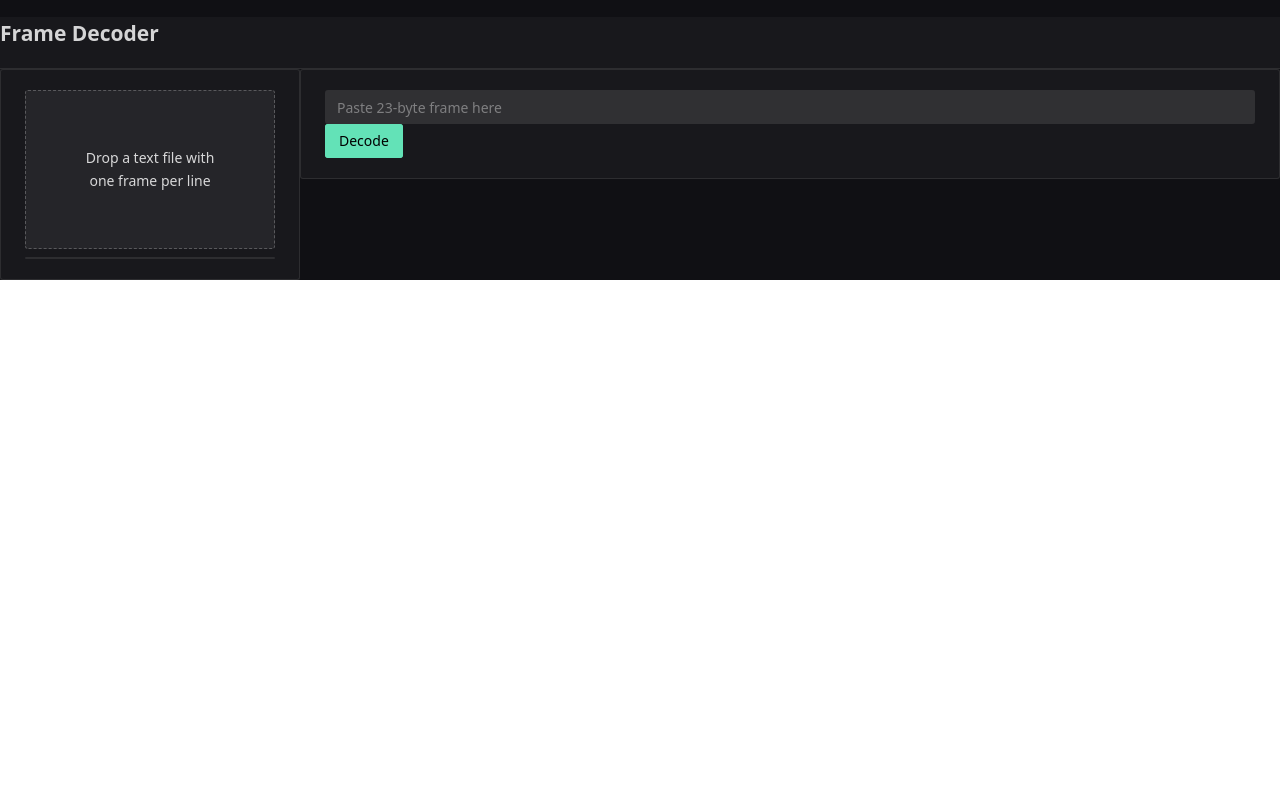
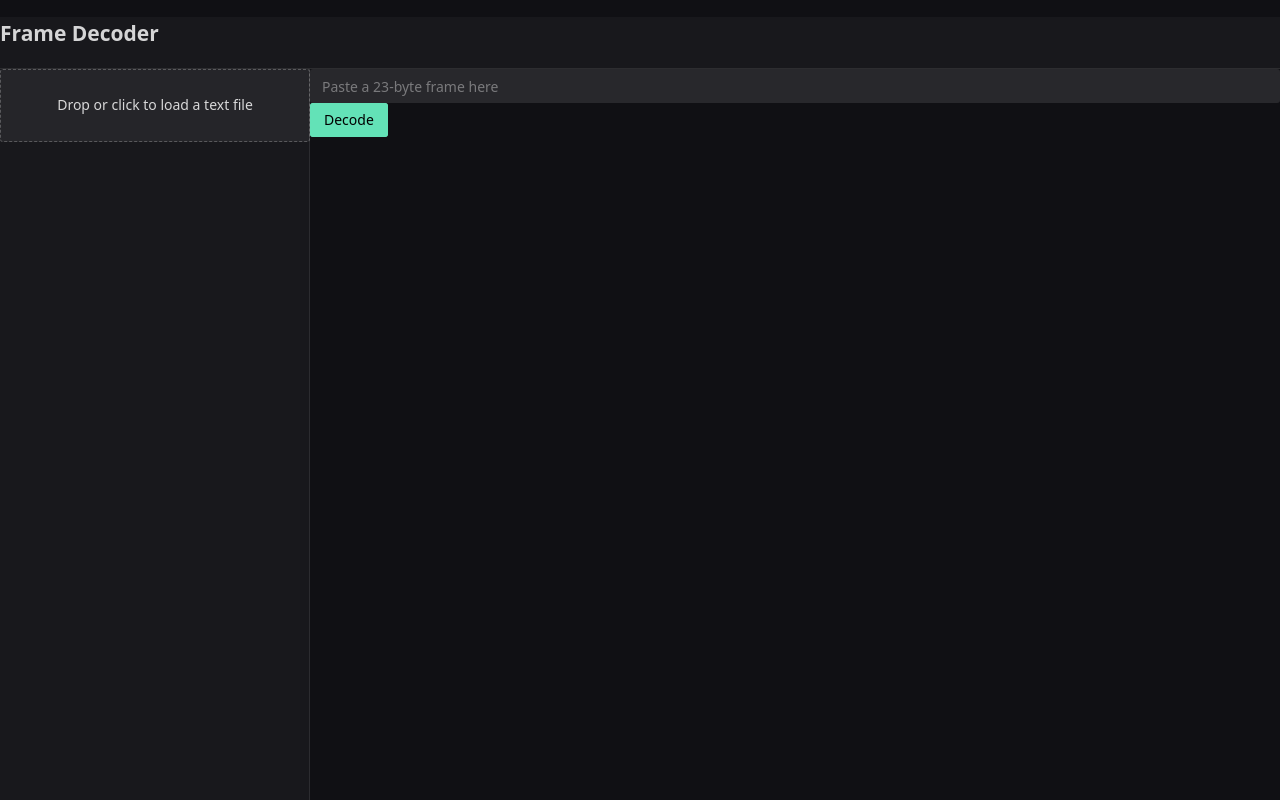
Before and after one commit to Kerpackie/EZFrameDecoder, a Vue app: page / in a window 1280 px wide. Built offline with nearby package versions, Linux system fonts and the light colour scheme.

Commit message:
Update view

```diff
--- a/src/App.vue
+++ b/src/App.vue
@@ -1,17 +1,20 @@
 <template>
   <n-config-provider :theme="darkTheme">
-    <n-layout>
-      <n-layout-header bordered>
-        <h2 class="p-2">Frame Decoder</h2>
+    <n-layout class="root">
+      <n-layout-header bordered class="px-4 py-2">
+        <h2>Frame Decoder</h2>
       </n-layout-header>
 
       <n-layout has-sider>
-        <n-layout-sider width="300">
+        <!-- side list -->
+        <n-layout-sider width="310" bordered>
           <command-list />
         </n-layout-sider>
 
-        <n-layout-content class="p-4">
+        <!-- main column -->
+        <n-layout-content class="p-4 main">
           <decoder-input />
+          <decoded-pane class="result" />
         </n-layout-content>
       </n-layout>
     </n-layout>
@@ -25,14 +28,20 @@ import {
   NLayout,
   NLayoutHeader,
   NLayoutSider,
-  NLayoutContent
+  NLayoutContent,
 } from "naive-ui";
+import CommandList from "./components/CommandList.vue";
 import DecoderInput from "./components/DecoderInput.vue";
-import CommandList from "./components/CommandList.vue";
+import DecodedPane from "./components/DecodedPane.vue";
 </script>
 
-<style>
-body {
-  margin: 0;
+<style scoped>
+.root, .main {
+  height: 100vh;
+}
+
+.result {
+  height: calc(100% - 60px); /* leave room for the input */
+  overflow: auto;
 }
 </style>
--- a/src/components/CommandList.vue
+++ b/src/components/CommandList.vue
@@ -1,76 +1,61 @@
 <template>
-  <n-card>
   <n-upload
-        v-model:file-list="dummyFiles"
+      v-model:file-list="dummy"
       :default-upload="false"
       accept=".txt"
+      :max="1"
       :on-change="onFile"
-        :max="1"
   >
     <n-upload-dragger>
-        <div style="padding: 32px; text-align: center;">
-          Drop a text file with one frame per line
-        </div>
+      Drop or click to load a text file
     </n-upload-dragger>
   </n-upload>
 
-    <n-list bordered>
+  <n-list class="scrollable">
     <n-list-item
-          v-for="(f, i) in frames"
+        v-for="(f,i) in frames"
         :key="i"
+        :class="{ selected: i===sel }"
         @click="select(i)"
-          :class="{ selected: i === selIdx }"
     >
       {{ f }}
     </n-list-item>
   </n-list>
-
-    <decoded-view
-        v-if="selIdx !== -1"
-        :result="decoded"
-        :error="error"
-    />
-  </n-card>
 </template>
 
 <script setup lang="ts">
 import {
-  NCard,
-  NUpload,
-  NUploadDragger,
-  NList,
-  NListItem,
+  NUpload, NUploadDragger,
+  NList, NListItem
 } from "naive-ui";
 import { ref } from "vue";
 import type { UploadFileInfo } from "naive-ui";
-import { useDecode } from "../composables/useDecode";
-import DecodedView from "./DecodedView.vue";
+import { useSharedDecode } from "../composables/useSharedDecode";
 
-const dummyFiles = ref<UploadFileInfo[]>([]);   // 🔹 keeps Naive stateful
+const dummy = ref<UploadFileInfo[]>([]);
 const frames = ref<string[]>([]);
-const selIdx = ref(-1);
-
-const { decoded, error, run } = useDecode();
+const sel = ref(-1);
+const { run } = useSharedDecode();
 
 async function onFile(info: { file: UploadFileInfo }) {
-  if (info.file.file) {
-    const text = await info.file.file.text();
+  const text = await info.file.file?.text();
   frames.value = text
-        .split(/[\r\n]+/)
-        .map((l) => l.trim())
-        .filter(Boolean);
-    selIdx.value = -1;
-  }
+      ?.split(/[\r\n]+/)
+      .map(l => l.trim())
+      .filter(Boolean) || [];
+  sel.value = -1;
 }
 
 function select(i: number) {
-  selIdx.value = i;
+  sel.value = i;
   run(frames.value[i]);
 }
 </script>
 
 <style scoped>
-.selected {
-  background-color: var(--n-color-primary-6);
+.scrollable {
+  height: calc(100vh - 200px); /* adjust header size if needed */
+  overflow-y: auto;
 }
+.selected { background: var(--n-item-color-active); }
 </style>
--- /dev/null
+++ b/src/components/DecodedPane.vue
@@ -0,0 +1,10 @@
+<template>
+  <decoded-view :result="decoded" :error="error" />
+</template>
+
+<script setup lang="ts">
+import { useSharedDecode } from "../composables/useSharedDecode";
+import DecodedView from "./DecodedView.vue";
+
+const { decoded, error } = useSharedDecode();
+</script>
--- a/src/components/DecodedView.vue
+++ b/src/components/DecodedView.vue
@@ -1,12 +1,14 @@
 <template>
-  <n-collapse v-if="result">
-    <n-collapse-item
+  <div v-if="result">
+    <div
         v-for="(group, name) in groups"
         :key="name"
-        :title="String(name)"
-        :name="name"
+        class="mb-4"
     >
-      <n-table :bordered="false" :single-line="true">
+      <h4 class="text-lg font-semibold mb-2">
+        {{ result[name]?._group_description ?? name }}
+      </h4>
+      <n-table :bordered="false" :single-line="true" size="small">
         <thead>
         <tr>
           <th>Field</th>
@@ -15,10 +17,7 @@
         </tr>
         </thead>
         <tbody>
-        <tr
-            v-for="[key, val] in Object.entries(group as Record<string, unknown>)"
-            :key="key"
-        >
+        <tr v-for="[key, val] in Object.entries(group)" :key="key">
           <td>
             <n-tooltip trigger="hover" placement="top">
               <template #trigger>
@@ -28,12 +27,12 @@
             </n-tooltip>
           </td>
           <td>{{ typeOf(val) }}</td>
-          <td>{{ toDisplay(valueOf(val)) }}</td>
+          <td>{{ valueOf(val) }}</td>
         </tr>
         </tbody>
       </n-table>
-    </n-collapse-item>
-  </n-collapse>
+    </div>
+  </div>
 
   <n-alert v-else-if="error" type="error" :show-icon="false">
     {{ error }}
@@ -41,55 +40,33 @@
 </template>
 
 <script setup lang="ts">
-import { computed } from "vue";
 import {
-  NCollapse,
-  NCollapseItem,
   NTable,
   NTooltip,
   NAlert,
 } from "naive-ui";
+import { computed } from "vue";
 
-/* ---------------- props ---------------- */
-interface ResultObj {
-  [key: string]: unknown;
-}
+const props = defineProps<{ result: any; error: string | null }>();
 
-const props = defineProps<{
-  result: ResultObj | null;
-  error: string | null;
-}>();
-
-/* ----- groups to show (exclude meta keys) ----- */
 const groups = computed(() =>
     Object.fromEntries(
-        Object.entries(props.result ?? {}).filter(
+        Object.entries(props.result || {}).filter(
             ([k]) => !["cmd", "description", "variant_description"].includes(k)
         )
     )
 );
 
-/* ---------------- helpers ---------------- */
-function valueOf(v: unknown): unknown {
-  return typeof v === "object" && v !== null && "value" in v
-      ? (v as any).value
-      : v;
+function valueOf(v: any) {
+  return v?.value ?? v;
 }
-
-function descOf(v: unknown): string {
-  return typeof v === "object" && v !== null && "description" in v
-      ? (v as any).description
-      : "(no description)";
+function descOf(v: any) {
+  return v?.description ?? "(no description)";
 }
-
-function typeOf(v: unknown): string {
-  const val = valueOf(v);
-  return Array.isArray(val) ? "array" : typeof val;
-}
-
-/* stringify value for table cell */
-function toDisplay(v: unknown): string {
-  return typeof v === "object" ? JSON.stringify(v) : String(v);
+function typeOf(v: any) {
+  if (typeof v !== "object" || v === null) return typeof v;
+  if ("value" in v) return typeof v.value;
+  return typeof v;
 }
 </script>
 
@@ -97,5 +74,8 @@ function toDisplay(v: unknown): string {
 .n-table td,
 .n-table th {
   vertical-align: middle;
+  padding-top: 0.75rem;
+  padding-bottom: 0.75rem;
+  font-size: 1rem;
 }
 </style>
--- a/src/components/DecoderInput.vue
+++ b/src/components/DecoderInput.vue
@@ -1,21 +1,17 @@
 <template>
-  <n-card>
-    <n-input v-model:value="frame" placeholder="Paste 23-byte frame here" />
-    <n-button class="mt-2" type="primary" @click="decode">Decode</n-button>
-
-    <decoded-view :result="decoded" :error="error" />
-  </n-card>
+  <n-input
+      v-model:value="frame"
+      placeholder="Paste a 23-byte frame here"
+      class="mb-2"
+  />
+  <n-button type="primary" @click="run(frame)">Decode</n-button>
 </template>
 
 <script setup lang="ts">
 import { ref } from "vue";
-import { NCard, NInput, NButton } from "naive-ui";
-import { useDecode } from "../composables/useDecode";
-import DecodedView from "./DecodedView.vue";
+import { NInput, NButton } from "naive-ui";
+import { useSharedDecode } from "../composables/useSharedDecode";
 
 const frame = ref("");
-const { decoded, error, run } = useDecode();
-function decode() {
-  run(frame.value);
-}
+const { run } = useSharedDecode();
 </script>
```
Lines whose indentation alone changed are shown as unchanged.
